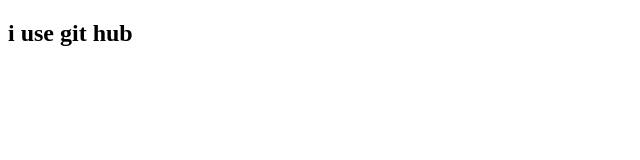
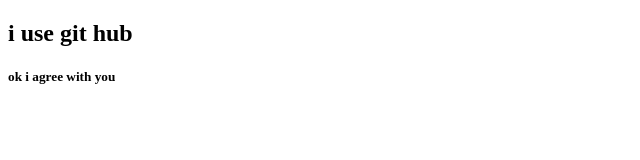
Before and after one commit to RITA-PIXEL/My_First_Websit, a plain HTML site: page index.html in a window 1280 px wide. Shown: the whole page, without its empty margins (0-640 px from the left). Drawn offline with Linux system fonts and the light colour scheme.

Commit message:
ok aggrement

```diff
--- a/index.html
+++ b/index.html
@@ -6,7 +6,10 @@
     <title>Document</title>
 </head>
 <body>
+
     <h2>i use git hub</h2>
+    <h5>ok i agree with you</h5>
+
 
 </body>
 </html>
```
